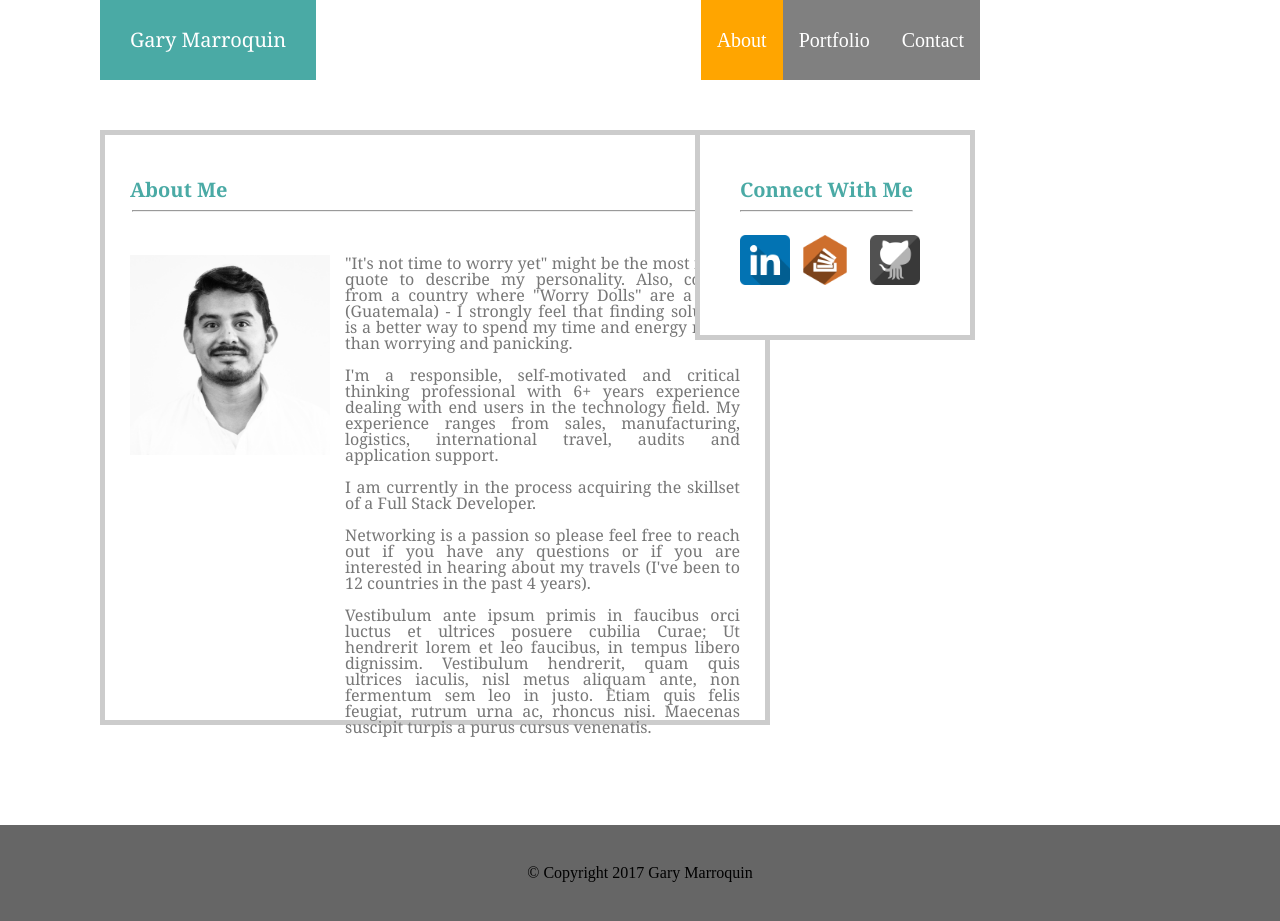
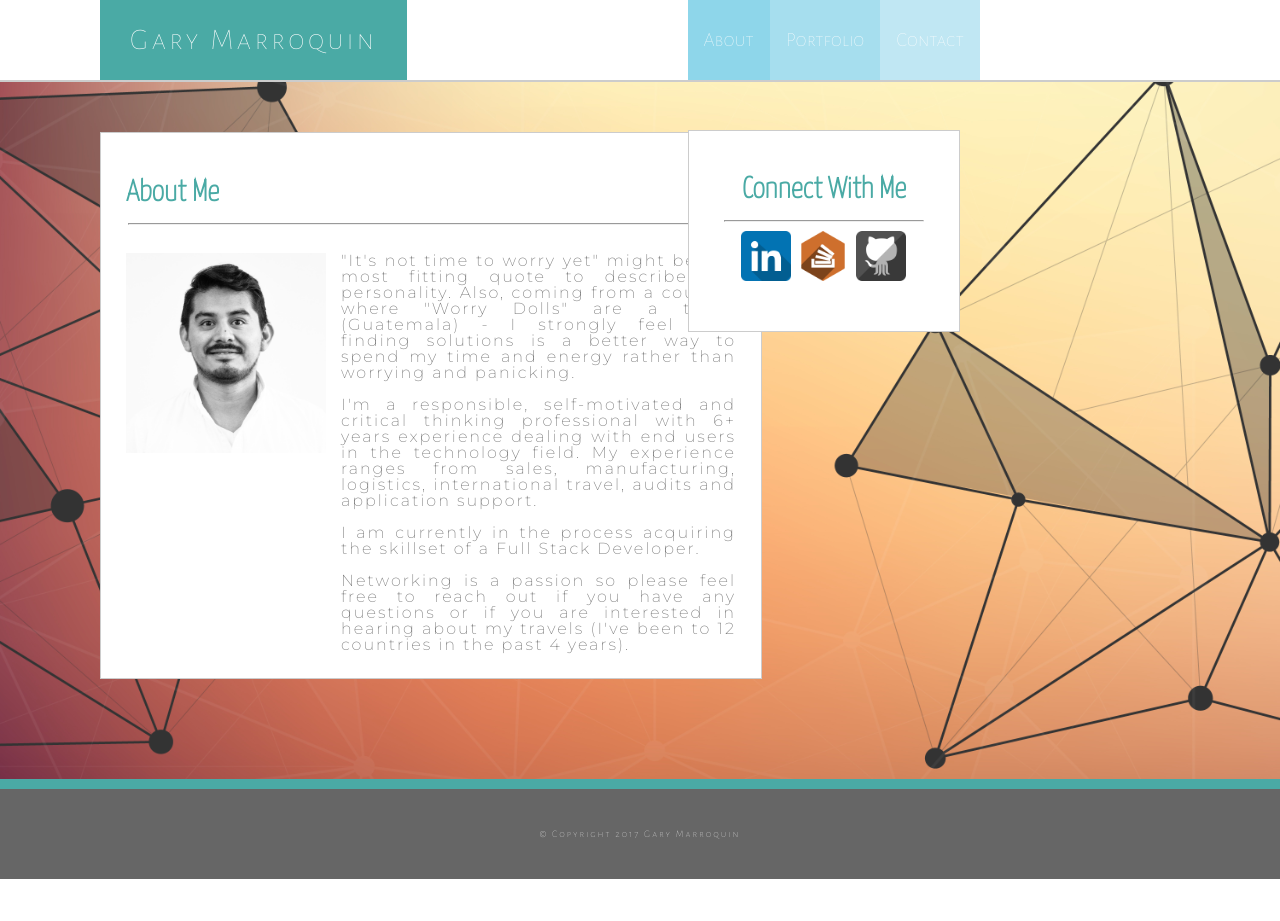
Before and after one commit to gmarroquin/Basic-Portfolio, a plain HTML site: page index.html in a window 1280 px wide. After the commit the page ends 879 px from the top, so only its background shows below. Drawn offline with Linux system fonts and the light colour scheme.

Commit message:
Second draft CSS main page

```diff
--- a/assets/css/style.css
+++ b/assets/css/style.css
@@ -1,5 +1,5 @@
 body {
-	background-image: url(../images/background-2462426.jpg);
+	background-image: url(../images/background-image.jpg);
 	min-height: 500px;
 	background-repeat: repeat;
 	background-attachment: fixed;
@@ -12,6 +12,8 @@ body {
 .header {
 	background-color: white;
 	width: 100%;
+	border-bottom: 2px #cccccc;
+  	border-style: solid none;
 }
 
 /* menu */
@@ -37,14 +39,15 @@ ul {
     text-align: center;
     padding-left: 30px;
     padding-right: 30px;
-    padding-top: 30px;
-    padding-bottom: 30px;
-    text-decoration: none;
+    padding-top: 25px;
+    padding-bottom: 25px;
     background: #4aaaa5;
-    font-family: 'Georgia', Times, Times New Roman, serif;
-    font-size: 20px;
+    font-size: 30px;
     position: relative;
     left: 400px;
+	font-family: 'Alegreya Sans SC', sans-serif;
+    font-weight: lighter;
+    letter-spacing: 3px;
 }
 
 li {
@@ -59,51 +62,61 @@ li a {
     padding: 14px 16px;
     padding-top: 30px;
     padding-bottom: 30px;
-    text-decoration: none;
     background: grey;
     font-size: 20px;
+    text-decoration: none;
+    font-family: 'Alegreya Sans SC', sans-serif;
 }
 
 li a:hover:not(.active) {
-    background-color: #111;
+    background-color: #B7B7FF;
 }
 
 .active {
-    background-color: orange;
+    background-color: #8ED6EA;
+}
+
+.Portfolio {
+	background-color: #A6DEEE;
+}
+
+.contact {
+	background-color: #C0E7F3;
 }
 
 /* About me Div section */
 .aboutMeSection {
-	height: 550px;
+	height: 495px;
 	width: 650px;
 	border: solid;
 	border-color: #cccccc;
-	border-width: thick;
+	border-width: thin;
 	position: relative;
 	left: 100px;
 	top: 50px;
 	padding-left: 5px;
 	padding-right: 5px;
 	padding-top: 25px;
-	padding-bottom: 10px;
+	padding-bottom: 25px;
 	background-color: white;
 	margin-bottom: 150px;
+	overflow: auto;
 }
 
 /* headerAbout */
 .headerAbout {
-	font-family: 'Georgia', Times, Times New Roman, serif;
 	float: left;
 	color: #4aaaa5;
 	font-weight: bold;
 	top: 0px;
 	width: 620px;
 	height: 150px;
-	font-size: 20px;
+	font-size: 30px;
 	padding-top: 20px;
 	text-align: left;
 	background: white;
 	margin-left: 20px;
+	font-family: 'Yanone Kaffeesatz', sans-serif;
 }
 
 /*horizontal line */
@@ -134,34 +147,45 @@ li a:hover:not(.active) {
 	margin-right: 25px;
 	text-align: justify;
     text-justify: inter-word;
+    font-family: 'Montserrat', sans-serif;
+	letter-spacing: 2px;
 }
 
-/* sideBar */
+/* sideBar DIV*/
 .sideBar {
 	background-color: white;
 	width: 270px;
 	height: 200px;
 	float: right;
 	position: absolute;
-	right: 305px;
+	right: 320px;
 	top: 130px;
 	border: solid;
 	border-color: #cccccc;
-	border-width: thick;
+	border-width: thin;
 }
 
-/* sideBar Title */
-.profileAboutme{
-	font-family: 'Georgia', Times, Times New Roman, serif;
+/* sideBar Profile Header*/
+.profileAboutme {
 	float: left;
 	color: #4aaaa5;
 	font-weight: bold;
 	top: 0px;
-	font-size: 20px;
-	padding-top: 45px;
+	font-size: 30px;
+	width: 200px;
+	height: 40px;
+	padding-bottom: 40px;
+	padding-top: 44px;
 	text-align: center;
 	background: white;
-	margin-left: 40px;
+	margin-left: 35px;
+	font-family: 'Yanone Kaffeesatz', sans-serif;
+}
+
+.iconDiv{
+	width: 200px;
+	position: absolute;
+	left: 12px;
 }
 
 /* Social Media Icons */
@@ -174,13 +198,13 @@ li a:hover:not(.active) {
 .StackOverflow {
 	position: absolute;
 	top: 100px;
-	left: 100px;
+	left: 97px;
 }
 
 .GitHub {
 	position: absolute;
 	top: 100px;
-	left: 170px;
+	left: 155px;
 }
 
 /* footer */
@@ -195,4 +219,10 @@ li a:hover:not(.active) {
   padding-bottom: 40px;
   padding-top: 40px;
   margin-top: 100px;
+  color: white;
+  font-size: 10px;
+  font-family: 'Alegreya Sans SC', sans-serif;
+  letter-spacing: 2px;
+  border-top: 10px #4aaaa5;
+  border-style: solid none;
 }
--- a/index.html
+++ b/index.html
@@ -2,6 +2,9 @@
 <html>
 <head>
 	<title>About Me</title>
+	<link href="https://fonts.googleapis.com/css?family=Alegreya+Sans+SC:100" rel="stylesheet">
+	<link href="https://fonts.googleapis.com/css?family=Yanone+Kaffeesatz:200" rel="stylesheet">
+	<link href="https://fonts.googleapis.com/css?family=Montserrat:200" rel="stylesheet">
 </head>
 <body>
 
@@ -13,8 +16,8 @@
 <div class="header">
 	<div id="barMenu">
 		<ul>
-  			<li><a href="#contact">Contact</a></li>
-  			<li><a href="#Portfolio">Portfolio</a></li>
+  			<li><a class="contact" href="#contact">Contact</a></li>
+  			<li><a class="Portfolio" href="#Portfolio">Portfolio</a></li>
  		 	<li><a class="active" href="#home">About</a></li>
   			<li id="name"> Gary Marroquin</li>
 		</ul>
@@ -44,20 +47,21 @@
 		I am currently in the process acquiring the skillset of a Full Stack Developer.
 		<br><br>
 		Networking is a passion so please feel free to reach out if you have any questions or if you are interested in hearing about my travels (I've been to 12 countries in the past 4 years).
-		<br><br>
-		Vestibulum ante ipsum primis in faucibus orci luctus et ultrices posuere cubilia Curae; Ut hendrerit lorem et leo faucibus, in tempus libero dignissim. Vestibulum hendrerit, quam quis ultrices iaculis, nisl metus aliquam ante, non fermentum sem leo in justo. Etiam quis felis feugiat, rutrum urna ac, rhoncus nisi. Maecenas suscipit turpis a purus cursus venenatis.
 		</p1>
+	</div>
 	</div>
 </div>
 
 <div class="sideBar">
 		<div class="profileAboutme">
-		<h2> Connect With Me </h2>
-		<hr id="hr2">
+			<h2> Connect With Me </h2>
+			<hr id="hr2">
 		</div>
-	<img class= "LinkedIn" src="assets/images/LinkedIn.png" style= width 50px height= 50px>
-	<img class= "StackOverflow" src="assets/images/StackOverflow.png" style= width 50px height= 50px>
-	<img class= "GitHub" src="assets/images/GitHub.png" style= width 50px height= 50px>
+		<div class="iconDiv">
+			<img class= "LinkedIn" src="assets/images/LinkedIn.png" style= width 50px height= 50px>
+			<img class= "StackOverflow" src="assets/images/StackOverflow.png" style= width 50px height= 50px>
+			<img class= "GitHub" src="assets/images/GitHub.png" style= width 50px height= 50px>
+		</div>
 </div>
 
 <!-- footer -->
```
